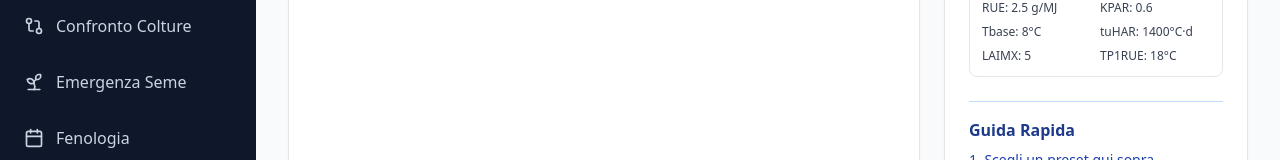
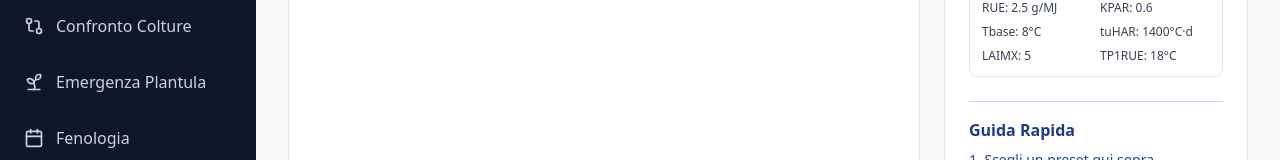
Before and after one commit to MCroci/Lab_CropModel, a React (Vite) app: page / in a window 1280 px wide. Shown: the part 573-733 px from the top of the page. Built offline with nearby package versions, Linux system fonts and the light colour scheme.

Commit message:
Update Layout.tsx

```diff
--- a/components/Layout.tsx
+++ b/components/Layout.tsx
@@ -28,7 +28,7 @@ export const Layout: React.FC<LayoutProps> = ({ activeTab, setActiveTab, childre
 
             // === PROCESSI FISIOLOGICI (Ordine del percorso didattico) ===
             { id: 'crop_comparison', label: 'Confronto Colture', icon: GitCompare },
-            { id: 'emergence', label: 'Emergenza Seme', icon: Sprout },
+            { id: 'emergence', label: 'Emergenza Plantula', icon: Sprout },
     { id: 'phenology', label: 'Fenologia', icon: Calendar },
     { id: 'lai', label: 'LAI & Radiazione', icon: Leaf },
     { id: 'biomass', label: 'Biomassa', icon: Activity },
```
